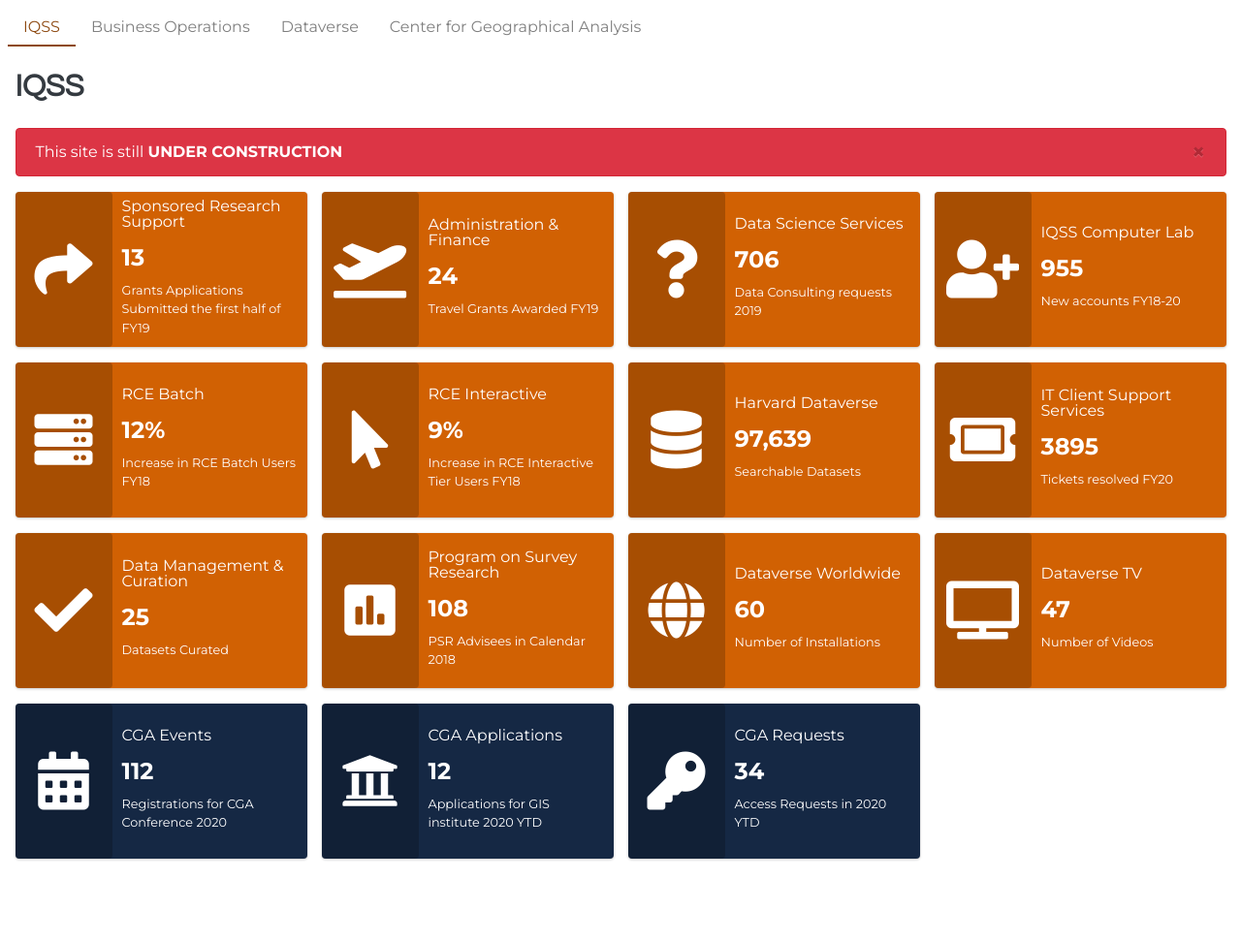
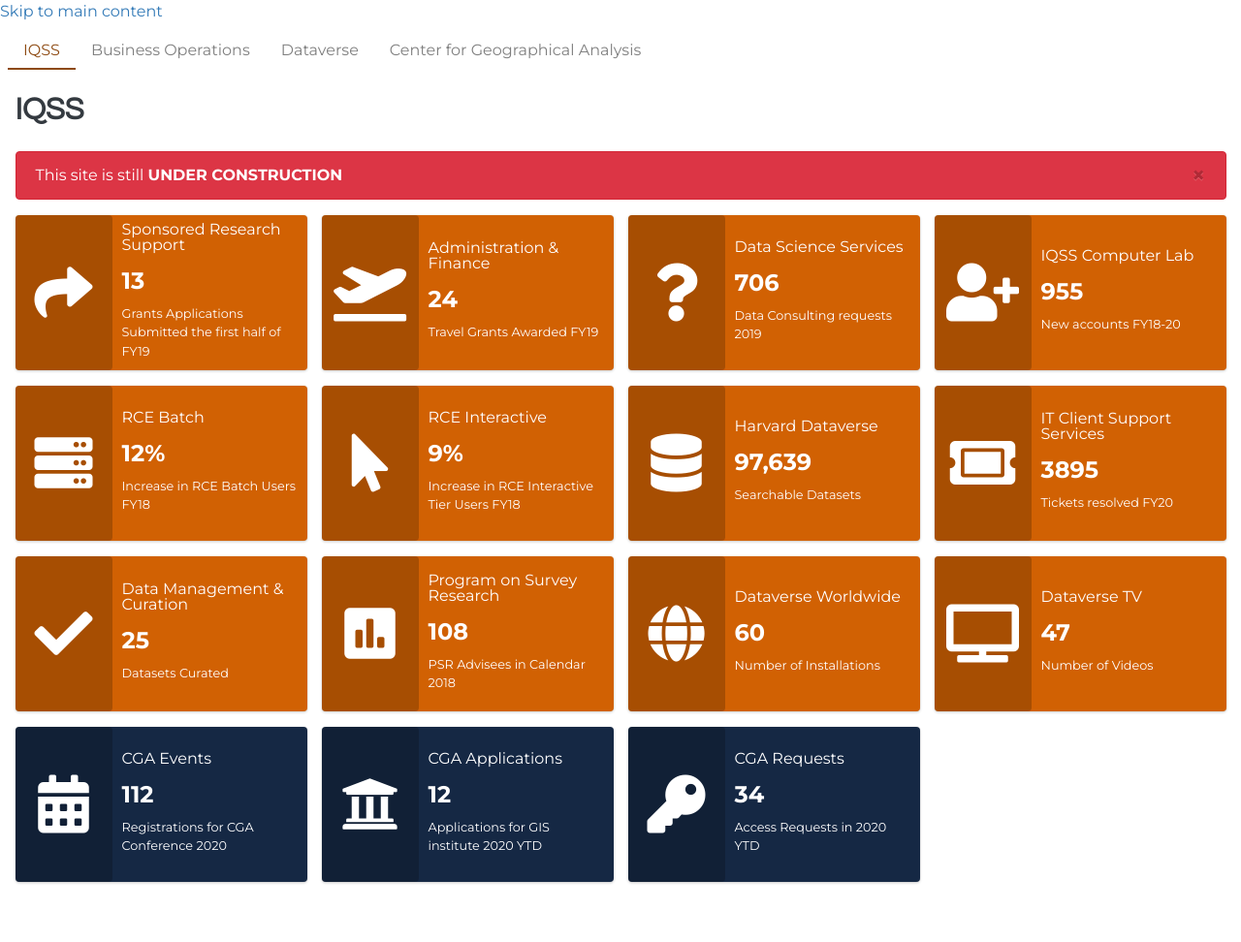
Before and after one commit to IQSS/iqss-metrics-dashboard, a Jekyll site: the page built from index.html, in a window 1280 px wide. Shown: the whole page at 97% size. Built offline with Jekyll 4.4.1, drawn with Linux system fonts in a browser that asks for light colours; nearby versions of some CDN libraries; a script that is not in the unit is left out; before the commit the page ends 902 px from its top, so only the background shows below that.

Commit message:
accesibility

```diff
--- a/_includes/navigation.html
+++ b/_includes/navigation.html
@@ -1,16 +1,16 @@
-<nav class="main-header navbar navbar-expand-md navbar-light navbar-white" role="navigation">
+<nav class="main-header navbar navbar-expand-md navbar-light navbar-white">
 
     <div id="navbar-hamburger" class="nav-item navbar-toggle d-block d-md-none" data-toggle="collapse"
         data-target="#navbar-items">
-        <a class="nav-link" role="button"><i class="fas fa-bars"></i></a>
+        <a class="nav-link" role="button"><span class="fas fa-bars"></span></a>
     </div>
 
     <ul class="navbar-nav collapse navbar-collapse" id="navbar-items">
 
         {% for item in site.data.navigation %}
         <li class="nav-item d-sm-inline-block">
-            <a href="{{site.baseurl}}{{ item.link }}" {% if page.url == item.link %}class="nav-link current" {% else %}class="nav-link"
-                {% endif %}>{{ item.name }}</a>
+            <a href="{{site.baseurl}}{{ item.link }}" {% if page.url == item.link %}class="nav-link current"
+                {% else %}class="nav-link" {% endif %}>{{ item.name }}</a>
         </li>
         {% endfor %}
     </ul>
--- a/_layouts/default.html
+++ b/_layouts/default.html
@@ -1,6 +1,6 @@
-</html>
+<html lang="en">
 
-<head lang="en">
+<head>
     <meta charset="UTF-8">
     <meta name="viewport" content="width=device-width, initial-scale=1.0">
     <meta http-equiv="x-ua-compatible" content="ie=edge">
@@ -22,12 +22,16 @@
     <script src="{{site.baseurl}}assets/js/metrics.js"></script>
     <script src="{{site.baseurl}}assets/js/plot.js"></script>
 
-
-    <title>Metrics | {{ page.title }}</title>
+    <link rel="shortcut icon" type="image/png" href="{{site.baseurl}}favicon.png">
+    <!-- <link rel="shortcut icon" type="image/x-icon" href="/favicon.ico?"> -->
+    <title role="banner" aria-labelledby="main_title">Metrics | {{ page.title }}</title>
 </head>
 
 <body class="layout-top-nav" style="height: auto;">
-    <div class="wrapper" role="main">
+    <div class="skipnav" role="navigation">
+        <a href="#main_title">Skip to main content</a>
+    </div>
+    <div class="wrapper" role="main" aria-labelledby="main_title">
         <!-- Content Header (Page header) -->
         {% include navigation.html %}
 
@@ -38,7 +42,8 @@
                 <div class="container-fluid">
                     <div class="row mb-2">
                         <div class="col-sm-12">
-                            <h1 class="m-0 text-dark" role="banner">{{ page.title }}</h1>
+                            <h1 id="main_title" class="m-0 text-dark" role="banner" aria-label="main-title">
+                                {{ page.title }}</h1>
                         </div>
 
                     </div>
```
